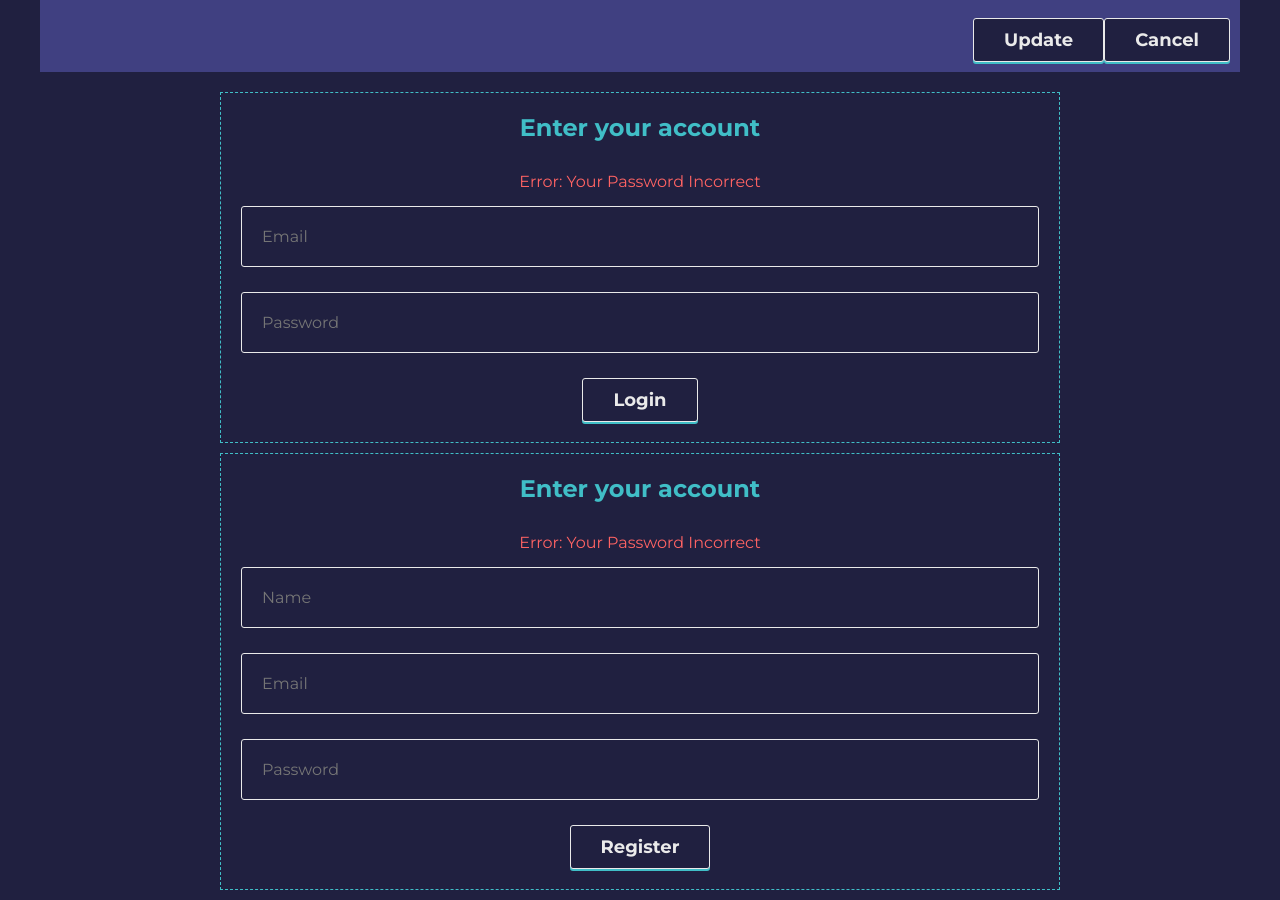
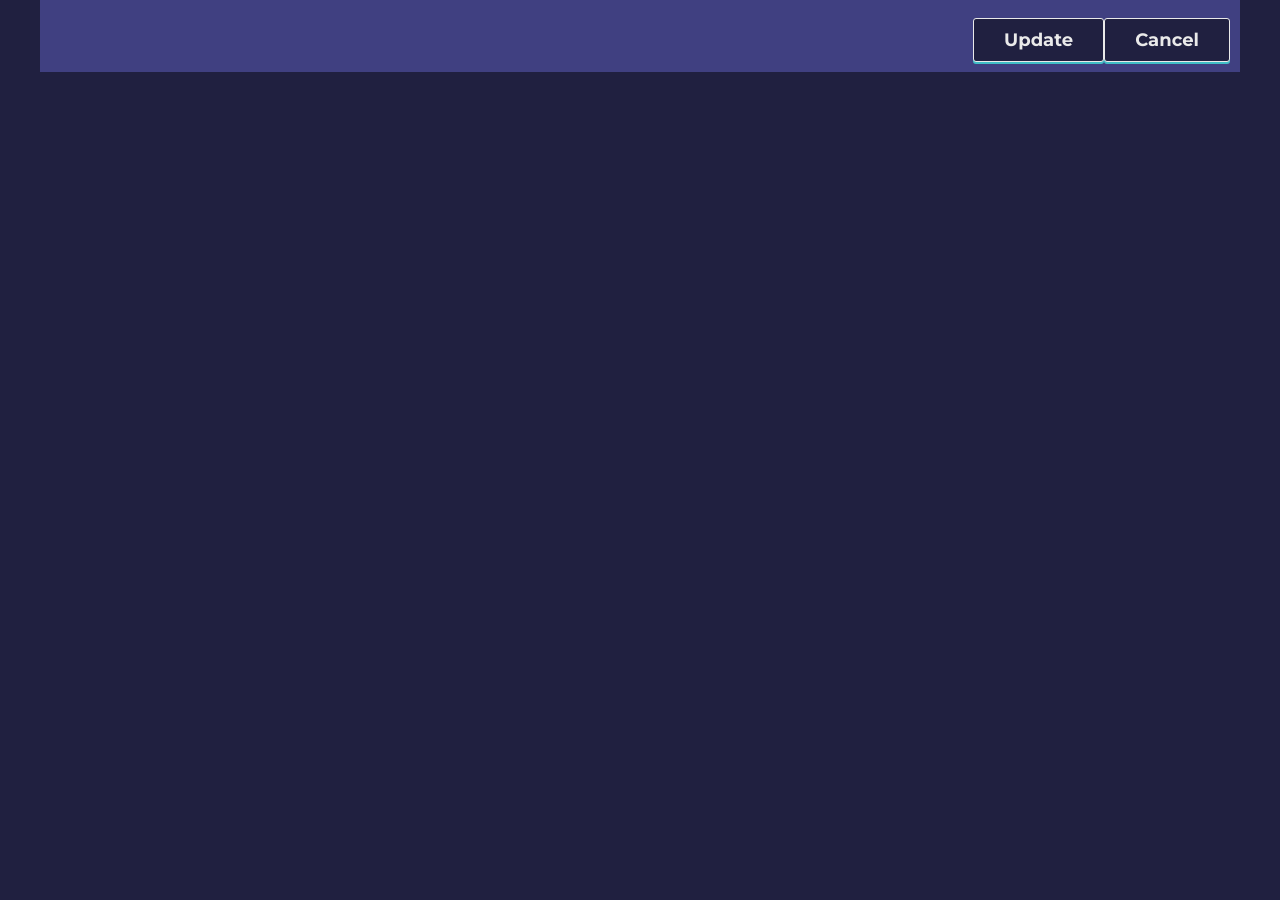
Before and after one commit to Kodeine99/JTwitter, a React (Create React App) app in the folder front-end/: page / in a window 1280 px wide. Shown: the part 653-1553 px from the top of the page. After the commit the page ends 800 px from the top, so only its background shows below. Built offline with nearby package versions, Linux system fonts and the light colour scheme.

Commit message:
Route settings

```diff
--- a/front-end/src/App.js
+++ b/front-end/src/App.js
@@ -1,20 +1,32 @@
-import Form from "./components/Form";
 import Header from "./components/Header";
-import PostList from "./components/PostList";
 import Login from "./components/Login";
 import Register from "./components/Register";
+import { BrowserRouter as Router, Route, Switch } from "react-router-dom";
+import Main from "./components/Main";
 
 function App() {
   return (
+    <Router>
       <div className="App">
         <div className="container">
           <Header />
-        <Form />
-        <PostList />
+          <Switch>
+            <Route exact path="/login">
               <Login />
+            </Route>
+            <Route exact path="/register">
               <Register />
+            </Route>
+            <Route exact path="/">
+              <Main />
+            </Route>
+            <Route exact path="*">
+              <div>Page not found</div>
+            </Route>
+          </Switch>
         </div>
       </div>
+    </Router>
   );
 }
 
--- a/front-end/src/components/Header.js
+++ b/front-end/src/components/Header.js
@@ -1,4 +1,5 @@
 import React from "react";
+import { Link } from "react-router-dom";
 import "../assets/css/Header.css";
 
 function Header() {
@@ -6,15 +7,15 @@ function Header() {
     <div>
       <header className="header">
         <h1 className="logo">
-          <a href="#1">JTwitter</a>
+          <Link to="/">JTwitter</Link>
         </h1>
         <nav>
           <ul className="main-nav">
             <li>
-              <a href="#1">Login</a>
+              <Link to="/login">Login</Link>
             </li>
             <li>
-              <a href="#1">Register</a>
+              <Link to="/register">Register</Link>
             </li>
             <li>
               <span className="user_name">
--- /dev/null
+++ b/front-end/src/components/Main.js
@@ -0,0 +1,14 @@
+import React from "react";
+import Form from "./Form";
+import PostList from "./PostList";
+
+function Main() {
+  return (
+    <>
+      <Form />
+      <PostList />
+    </>
+  );
+}
+
+export default Main;
```
Lines whose indentation alone changed are shown as unchanged.
